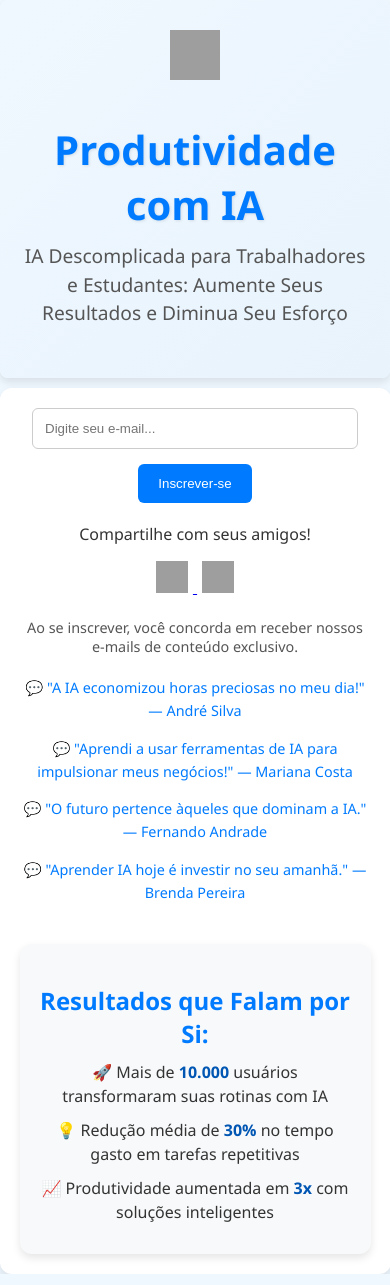
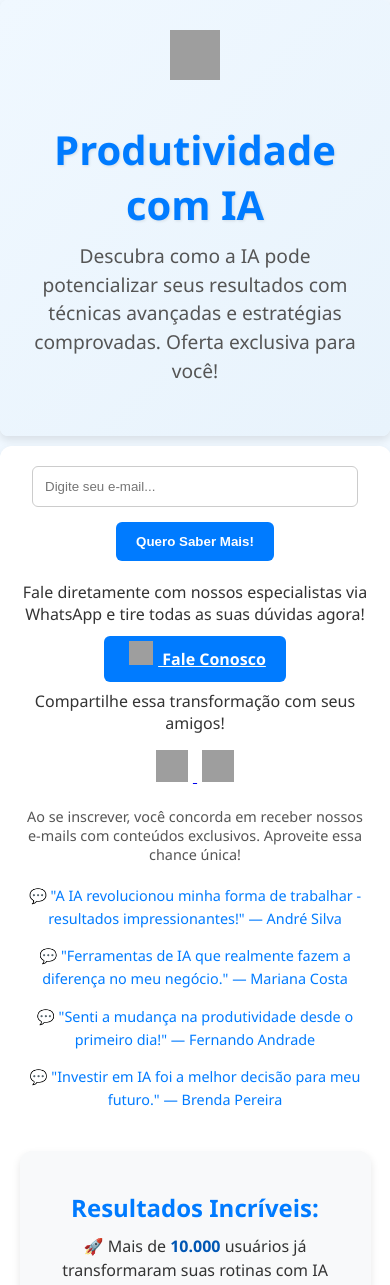
Before and after one commit to defreitas12bm/IAnoDiaADia, a plain HTML site: page index.html in a window 390 px wide. Shown: the top 1285 px of the page. Drawn offline with Linux system fonts and the light colour scheme; grey boxes are pictures that could not be loaded.

Commit message:
Update index.html
melhor

```diff
--- a/index.html
+++ b/index.html
@@ -3,7 +3,7 @@
 <head>
   <meta charset="UTF-8">
   <meta name="viewport" content="width=device-width, initial-scale=1.0">
-    <title>Produtividade com IA</title>
+  <title>Produtividade com IA - Transforme sua Vida Agora!</title>
   <style>
     body {
       margin: 0;
@@ -30,11 +30,11 @@
       margin-bottom: 10px;
     }
     header h1 {
-            font-size: 2.5em; /* Aumentando o tamanho */
-            color: #007BFF; /* Azul para destaque */
+      font-size: 2.5em;
+      color: #007BFF;
       font-weight: bold;
       margin-bottom: 10px;
-            text-shadow: 1px 1px 3px rgba(0, 0, 0, 0.1); /* Sombra sutil */
+      text-shadow: 1px 1px 3px rgba(0, 0, 0, 0.1);
       opacity: 0;
       transform: translateY(-20px);
       animation: fadeIn 1s ease-out forwards;
@@ -44,7 +44,7 @@
       color: #555;
       margin-top: 0;
       margin-bottom: 20px;
-            line-height: 1.5; /* Melhora a legibilidade */
+      line-height: 1.5;
       opacity: 0;
       transform: translateY(-20px);
       animation: fadeIn 1s ease-out forwards;
@@ -78,7 +78,7 @@
       width: 100%;
       max-width: 300px;
     }
-        button {
+    button, .whatsapp-btn {
       padding: 12px 20px;
       background-color: #007BFF;
       color: #ffffff;
@@ -86,8 +86,9 @@
       border-radius: 6px;
       cursor: pointer;
       transition: background-color 0.3s;
+      font-weight: bold;
     }
-        button:hover {
+    button:hover, .whatsapp-btn:hover {
       background-color: #0056b3;
     }
     .footer {
@@ -101,35 +102,32 @@
       color: #007BFF;
       font-size: 1.2em;
     }
-        /* Ajustes para telas menores */
-        @media (max-width: 768px) {
-            .sidebar {
-                display: none; /* Esconde as laterais no celular */
+    .social-share, .whatsapp-section {
+      margin-top: 20px;
     }
-            header {
-                margin-bottom: 10px;
+    .social-share img, .whatsapp-btn img {
+      margin: 0 5px;
+      cursor: pointer;
+      transition: transform 0.3s;
     }
-            .container {
-                padding: 20px;
+    .social-share img:hover, .whatsapp-btn img:hover {
+      transform: scale(1.1);
     }
-        }
-        /* Adiciona os depoimentos abaixo do formulário no celular */
-        @media (max-width: 768px) {
+    /* Depoimentos na versão mobile */
     .mobile-testimonials {
-                display: block;
+      display: none;
       margin-top: 20px;
       color: #007BFF;
       font-size: 0.9em;
       line-height: 1.6;
       text-align: center;
     }
-        }
     /* Estatísticas na parte inferior */
     .bottom-section {
-            margin-top: 40px; /* Distância do bloco anterior */
+      margin-top: 40px;
       padding: 20px;
       text-align: center;
-            background-color: #f8f9fa; /* Cor neutra para destacar as estatísticas */
+      background-color: #f8f9fa;
       border-radius: 12px;
       box-shadow: 0 4px 8px rgba(0, 0, 0, 0.1);
       font-size: 1em;
@@ -137,7 +135,7 @@
     }
     .bottom-section h2 {
       font-size: 1.5em;
-            color: #007BFF; /* Cor em destaque */
+      color: #007BFF;
       margin-bottom: 10px;
     }
     .bottom-section div {
@@ -146,22 +144,23 @@
       line-height: 1.5;
     }
     .bottom-section strong {
-            color: #0056b3; /* Destaque nos números */
+      color: #0056b3;
     }
-        /* Estilo para o bloco de compartilhamento social */
-        .social-share {
-            margin-top: 20px;
+    @media (max-width: 768px) {
+      .sidebar {
+        display: none;
       }
-        .social-share img {
-            margin: 0 5px;
-            cursor: pointer;
-            transition: transform 0.3s;
+      header {
+        margin-bottom: 10px;
       }
-        .social-share img:hover {
-            transform: scale(1.1);
+      .container {
+        padding: 20px;
+      }
+      .mobile-testimonials {
+        display: block;
+      }
     }
   </style>
-
   <script>
     async function handleSubmit(event) {
       event.preventDefault();
@@ -186,17 +185,27 @@
   <header>
     <img src="https://cdn-icons-png.flaticon.com/512/4712/4712027.png" alt="Ícone IA" width="50">
     <h1>Produtividade com IA</h1>
-        <p>IA Descomplicada para Trabalhadores e Estudantes: Aumente Seus Resultados e Diminua Seu Esforço</p>
+    <p>Descubra como a IA pode potencializar seus resultados com técnicas avançadas e estratégias comprovadas. Oferta exclusiva para você!</p>
   </header>
 
   <div class="container">
     <form action="https://formspree.io/f/xannavae" method="POST" onsubmit="handleSubmit(event)">
       <input type="email" name="email" placeholder="Digite seu e-mail..." required />
-            <button type="submit">Inscrever-se</button>
+      <button type="submit">Quero Saber Mais!</button>
     </form>
+
+    <!-- Botão de WhatsApp com Neuromarketing -->
+    <div class="whatsapp-section">
+      <p>Fale diretamente com nossos especialistas via WhatsApp e tire todas as suas dúvidas agora!</p>
+      <a class="whatsapp-btn" href="YOUR_WHATSAPP_LINK_AQUI" >
+        <img src="https://cdn-icons-png.flaticon.com/512/733/733585.png" alt="WhatsApp" width="24" height="24">
+        Fale Conosco
+      </a>
+    </div>
+
     <!-- Bloco de compartilhamento social -->
     <div class="social-share">
-            <p>Compartilhe com seus amigos!</p>
+      <p>Compartilhe essa transformação com seus amigos!</p>
       <a href="https://www.facebook.com/sharer/sharer.php?u=https://defreitas12bm.github.io/IAnoDiaADia" >
         <img src="https://cdn-icons-png.flaticon.com/512/733/733547.png" alt="Compartilhar no Facebook" width="32" height="32">
       </a>
@@ -204,23 +213,27 @@
         <img src="https://cdn-icons-png.flaticon.com/512/733/733579.png" alt="Compartilhar no Twitter" width="32" height="32">
       </a>
     </div>
+
     <div class="thank-you-message">
-            Obrigado por se inscrever! Em breve você receberá os melhores conteúdos de IA.
+      Obrigado por se inscrever! Em instantes você receberá conteúdos exclusivos para transformar sua rotina com IA.
     </div>
+
     <div class="footer">
-            <p>Ao se inscrever, você concorda em receber nossos e-mails de conteúdo exclusivo.</p>
+      <p>Ao se inscrever, você concorda em receber nossos e-mails com conteúdos exclusivos. Aproveite essa chance única!</p>
     </div>
-        <!-- Depoimentos aparecem aqui no celular -->
+
+    <!-- Depoimentos mobile (Prova Social) -->
     <div class="mobile-testimonials">
-            <p>💬 "A IA economizou horas preciosas no meu dia!" — André Silva</p>
-            <p>💬 "Aprendi a usar ferramentas de IA para impulsionar meus negócios!" — Mariana Costa</p>
-            <p>💬 "O futuro pertence àqueles que dominam a IA." — Fernando Andrade</p>
-            <p>💬 "Aprender IA hoje é investir no seu amanhã." — Brenda Pereira</p>
+      <p>💬 "A IA revolucionou minha forma de trabalhar - resultados impressionantes!" — André Silva</p>
+      <p>💬 "Ferramentas de IA que realmente fazem a diferença no meu negócio." — Mariana Costa</p>
+      <p>💬 "Senti a mudança na produtividade desde o primeiro dia!" — Fernando Andrade</p>
+      <p>💬 "Investir em IA foi a melhor decisão para meu futuro." — Brenda Pereira</p>
     </div>
-        <!-- Seção de Estatísticas -->
+
+    <!-- Seção de Estatísticas Impactantes -->
     <div class="bottom-section">
-            <h2>Resultados que Falam por Si:</h2>
-            <div>🚀 Mais de <strong>10.000</strong> usuários transformaram suas rotinas com IA</div>
+      <h2>Resultados Incríveis:</h2>
+      <div>🚀 Mais de <strong>10.000</strong> usuários já transformaram suas rotinas com IA</div>
       <div>💡 Redução média de <strong>30%</strong> no tempo gasto em tarefas repetitivas</div>
       <div>📈 Produtividade aumentada em <strong>3x</strong> com soluções inteligentes</div>
     </div>
```
Lines whose indentation alone changed are shown as unchanged.
